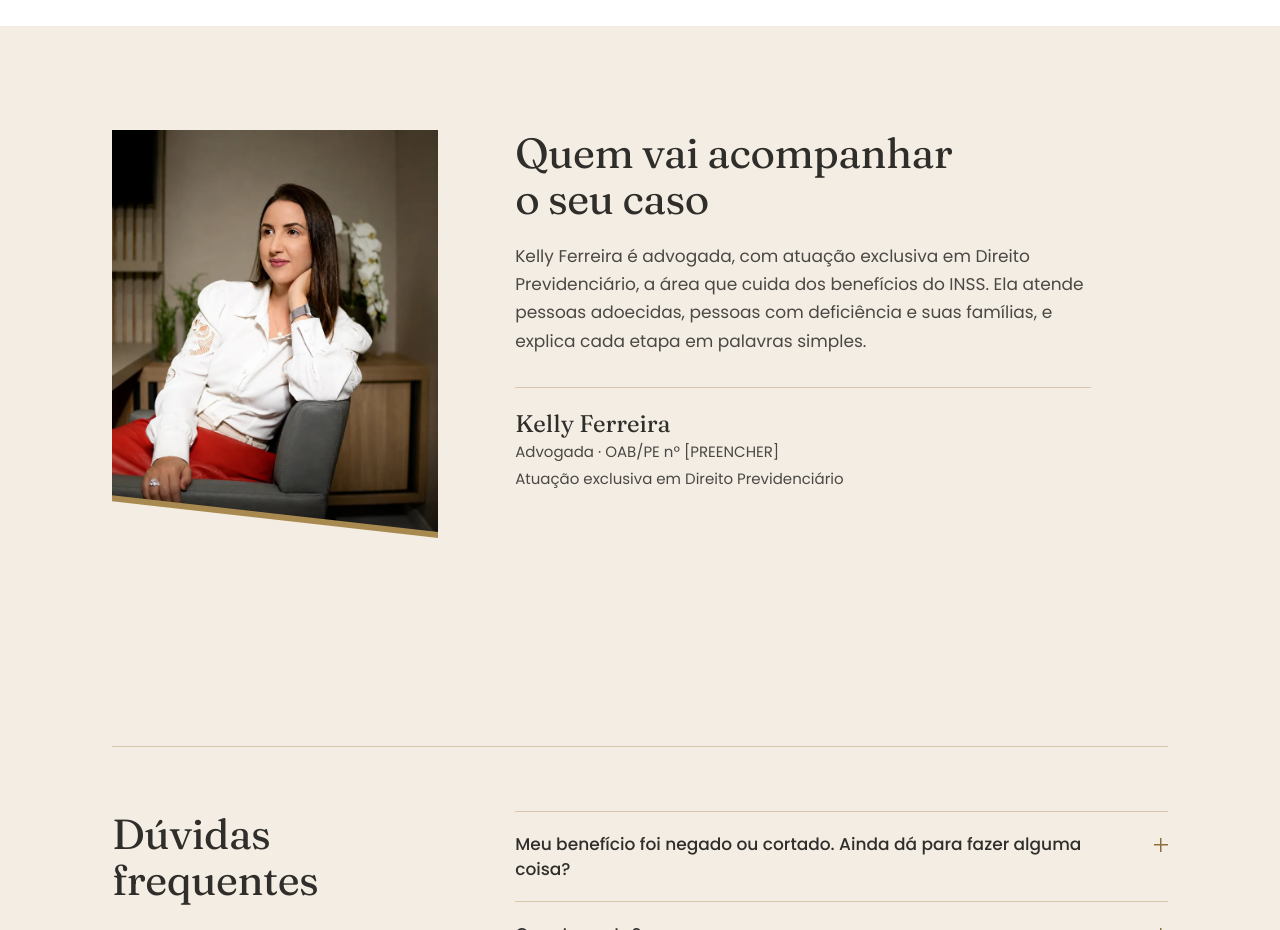
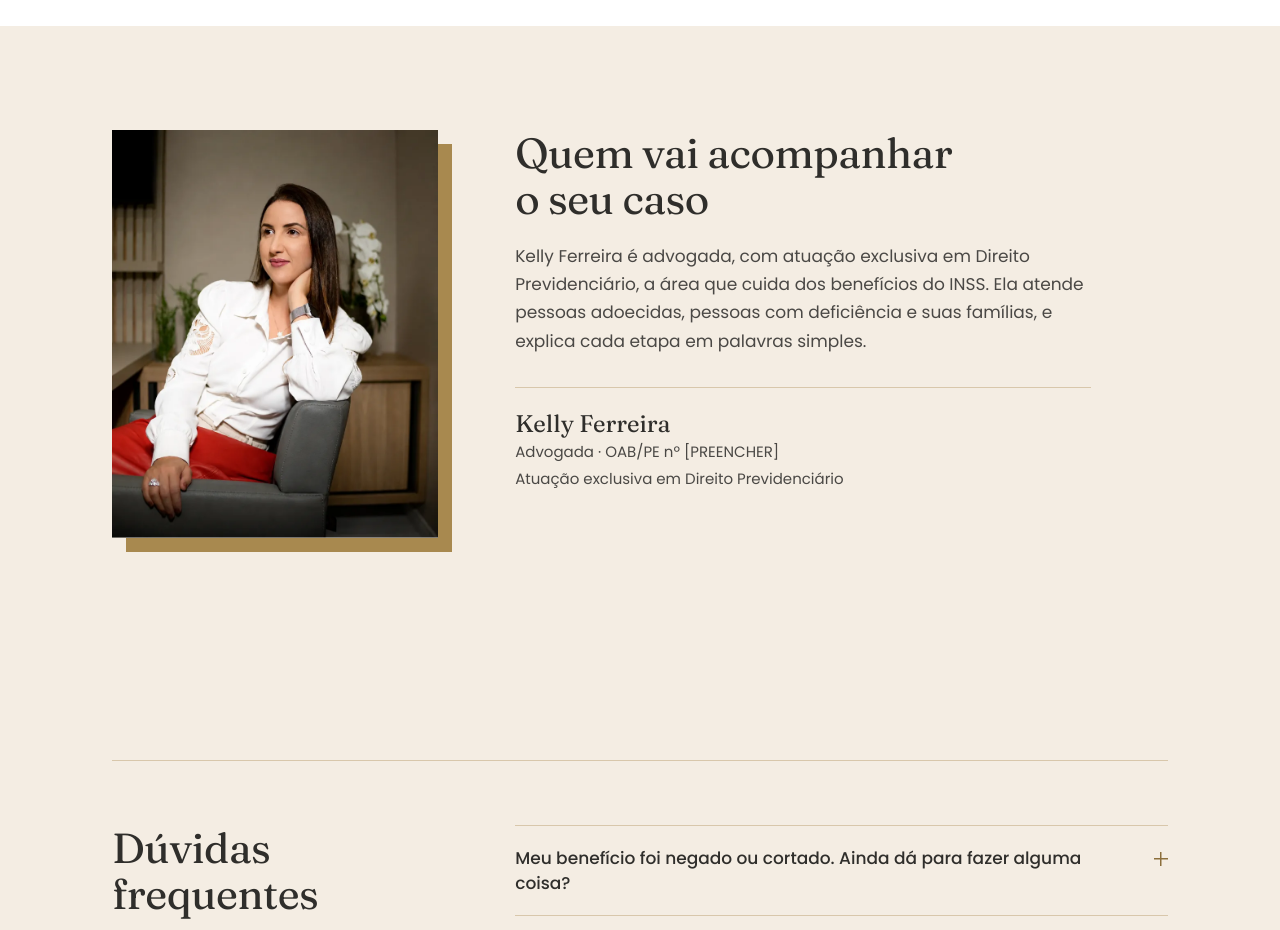
Before and after one commit to jpoliver10/Kelly-Advogada, a plain HTML site: page index.html in a window 1280 px wide. Shown: the part 4200-5130 px from the top of the page. Drawn offline with Linux system fonts and the light colour scheme.

Commit message:
Retrato: base reta e sombra dourada sólida
Troca o corte inclinado do retrato por uma sombra sólida #A8894F deslocada
para baixo e para a direita (sem desfoque nem degradê), com respiro abaixo
do quadro. styles.css versionado (?v=4).

Co-Authored-By: Claude Opus 5 <noreply@anthropic.com>

```diff
--- a/index.html
+++ b/index.html
@@ -179,9 +179,9 @@ a{color:inherit;text-underline-offset:.2em}
 @media (min-width:900px){.fixo{display:none}}
 @media (prefers-reduced-motion:reduce){.fixo,.fixo.is-on{transition:none}}
 </style>
-<link rel="stylesheet" href="styles.css?v=3" media="print" onload="this.media='all'">
+<link rel="stylesheet" href="styles.css?v=4" media="print" onload="this.media='all'">
 <noscript>
-  <link rel="stylesheet" href="styles.css?v=3">
+  <link rel="stylesheet" href="styles.css?v=4">
   <link rel="stylesheet" href="https://fonts.googleapis.com/css2?family=Fraunces:ital,opsz,wght,SOFT@0,72,400,100;1,72,400,100&family=Poppins:wght@400;500&display=swap&subset=latin-ext">
 </noscript>
 <script src="main.js?v=2" defer></script>
@@ -372,7 +372,7 @@ a{color:inherit;text-underline-offset:.2em}
   <section class="secao sobre" id="quem-e" aria-labelledby="titulo-sobre">
     <div class="wrap grade">
       <div class="grade__cabeca">
-        <!-- Base em corte inclinado com faixa dourada, como a divisória da hero -->
+        <!-- Sombra sólida dourada (sem desfoque), no dourado da divisória da hero -->
         <div class="sobre__retrato">
           <img class="sobre__foto" src="img/kelly.webp" width="800" height="1000" loading="lazy" decoding="async"
                alt="Kelly Ferreira, advogada, sentada em seu escritório, de camisa branca">
--- a/styles.css
+++ b/styles.css
@@ -80,12 +80,9 @@
 @media (max-width:599px){.passos__acao .btn{width:100%}}
 
 /* 5. Quem é Kelly: a foto ocupa a coluna dos títulos.
-   Base em corte inclinado com faixa dourada, no mesmo esquema da divisória da hero:
-   o fundo dourado do quadro aparece só numa faixa de 6px abaixo da borda inclinada da foto. */
-.sobre__retrato{--corte:clamp(1.75rem,9%,2.75rem);width:100%;max-width:17rem;background:var(--gold);
-  clip-path:polygon(0 0,100% 0,100% 100%,0 calc(100% - var(--corte)))}
-.sobre__foto{display:block;width:100%;aspect-ratio:4/5;height:auto;object-fit:cover;
-  clip-path:polygon(0 0,100% 0,100% calc(100% - 6px),0 calc(100% - var(--corte) - 6px))}
+   Sombra sólida no dourado da divisória da hero: bloco deslocado para baixo e para a direita, sem desfoque nem degradê. */
+.sobre__retrato{width:100%;max-width:17rem;margin-bottom:.875rem}
+.sobre__foto{display:block;width:100%;aspect-ratio:4/5;height:auto;object-fit:cover;box-shadow:.875rem .875rem 0 var(--gold)}
 .sobre__texto>p:first-of-type{margin-top:1.25rem;max-width:36rem}
 .assinatura{margin-top:2rem;padding-top:1.25rem;border-top:1px solid var(--hair);display:grid;gap:.1rem;font-size:.9375rem;max-width:36rem}
 .assinatura__nome{font:400 1.5rem/1.3 var(--serif);color:var(--ink)}
```
Also changed, not shown: politica-de-privacidade.html (+1 -1 lines), 1 other file.
